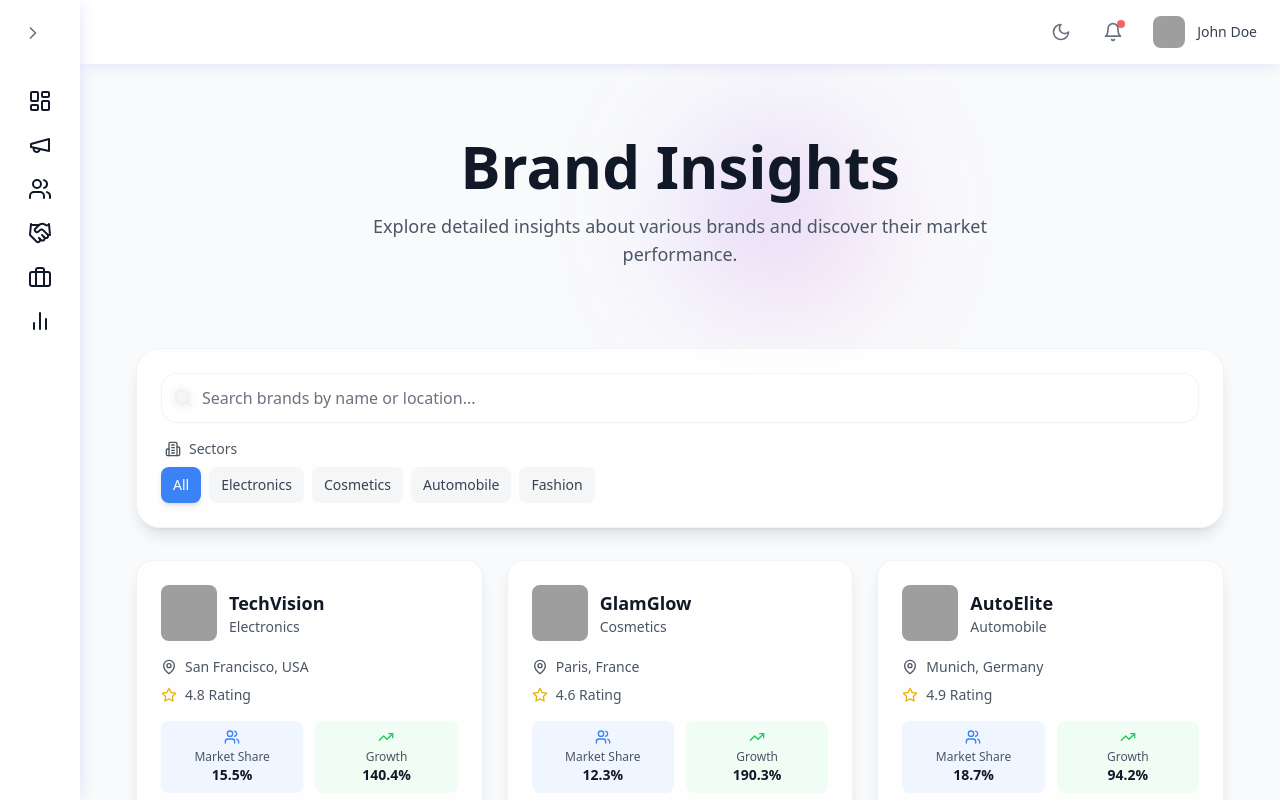
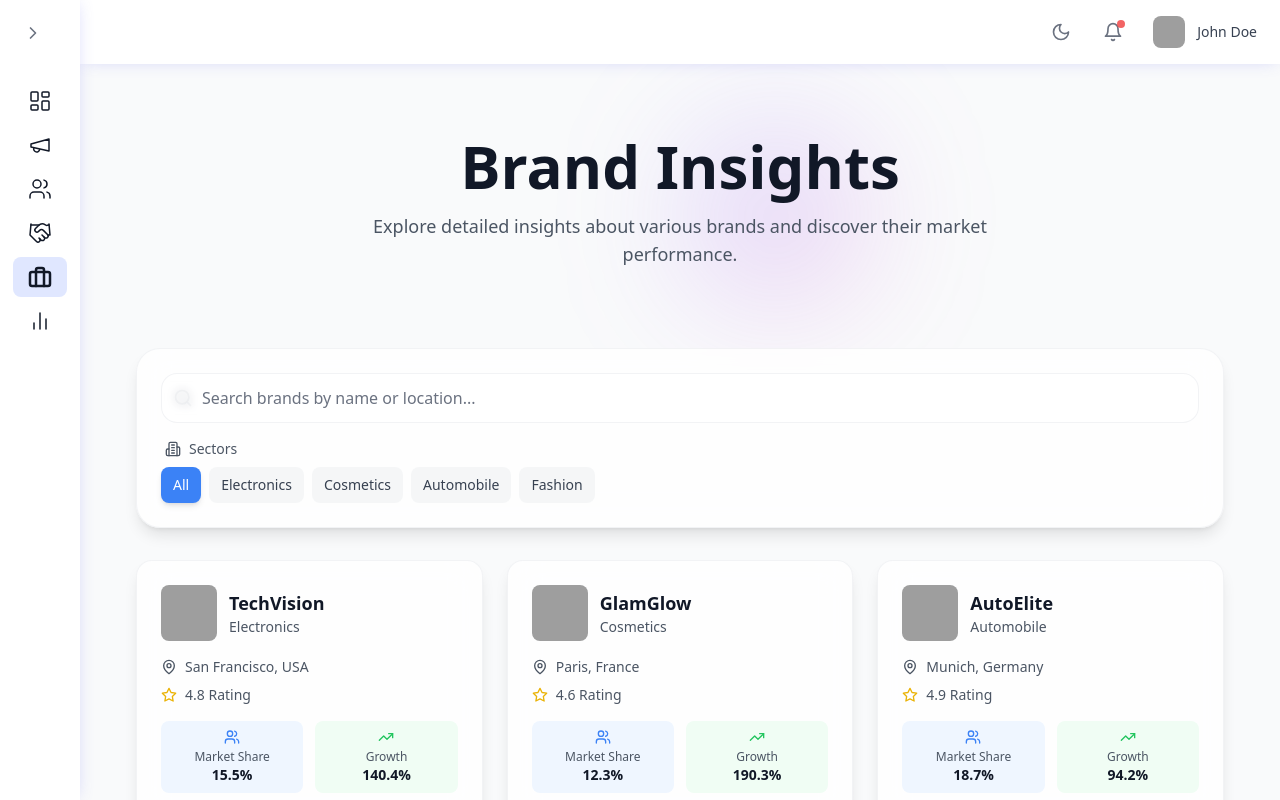
Before and after one commit to shk-khalid/influenceHub, a React (Vite) app: page /insights in a window 1280 px wide. Shown: the top 800 px of the page. Built offline with nearby package versions, Linux system fonts and the light colour scheme; grey boxes are pictures that could not be loaded.

Commit message:
layout update

```diff
--- a/src/components/common/NavLink.tsx
+++ b/src/components/common/NavLink.tsx
@@ -1,29 +1,39 @@
 import React from 'react';
-import { Link } from 'react-router-dom';
+import { Link, useLocation } from 'react-router-dom';
+import { LucideProps } from 'lucide-react';
 
 interface NavLinkProps {
   name: string;
-  icon: React.ComponentType<{ className?: string }>;
+  icon: React.ComponentType<LucideProps>; // Update the type to match LucideProps
   href: string;
   badge?: string;
   collapsed?: boolean;
   isBottomNav?: boolean;
+  className?: string;
 }
 
 export function NavLink({ name, icon: Icon, href, badge, collapsed, isBottomNav }: NavLinkProps) {
+  const location = useLocation();
+  const isActive = location.pathname === href;
+
   return (
     <Link
       to={href}
       className={`
         flex items-center p-2 rounded-lg transition-colors
         ${isBottomNav ? 'flex-col text-xs' : 'space-x-3 text-base'}
-        hover:bg-indigo-100 dark:hover:bg-gray-700
+        ${isActive ? 'bg-indigo-100 dark:bg-gray-700' : 'hover:bg-indigo-50 dark:hover:bg-gray-700'}
       `}
     >
-      <Icon className={`h-6 w-6 ${collapsed || isBottomNav ? 'mx-auto' : ''}`} />
+      <Icon
+        className={`h-6 w-6 ${collapsed || isBottomNav ? 'mx-auto' : ''}`}
+        strokeWidth={isActive ? 2.5 : 1.5} // Updated to use numeric strokeWidth
+      />
       {!collapsed && !isBottomNav && <span>{name}</span>}
       {badge && (
-        <span className={`ml-auto text-xs font-medium bg-red-500 text-white rounded-full px-2 py-0.5 ${isBottomNav ? 'mt-1' : ''}`}>
+        <span
+          className={`ml-auto text-xs font-medium bg-red-500 text-white rounded-full px-2 py-0.5 ${isBottomNav ? 'mt-1' : ''}`}
+        >
           {badge}
         </span>
       )}
--- a/src/components/layout/Layout.tsx
+++ b/src/components/layout/Layout.tsx
@@ -1,5 +1,5 @@
 import React, { useState, useEffect } from 'react';
-import { Sidebar } from './Sidebar';
+import { Sidebar } from './SideNav';
 import { Topbar } from './Topbar';
 import { BottomNav } from './BottomNav';
 
```
Also changed, not shown: src/components/layout/BottomNav.tsx (+3 -7 lines), src/components/layout/SideNav.tsx (renamed from src/components/layout/Sidebar.tsx, +3 -7 lines).
